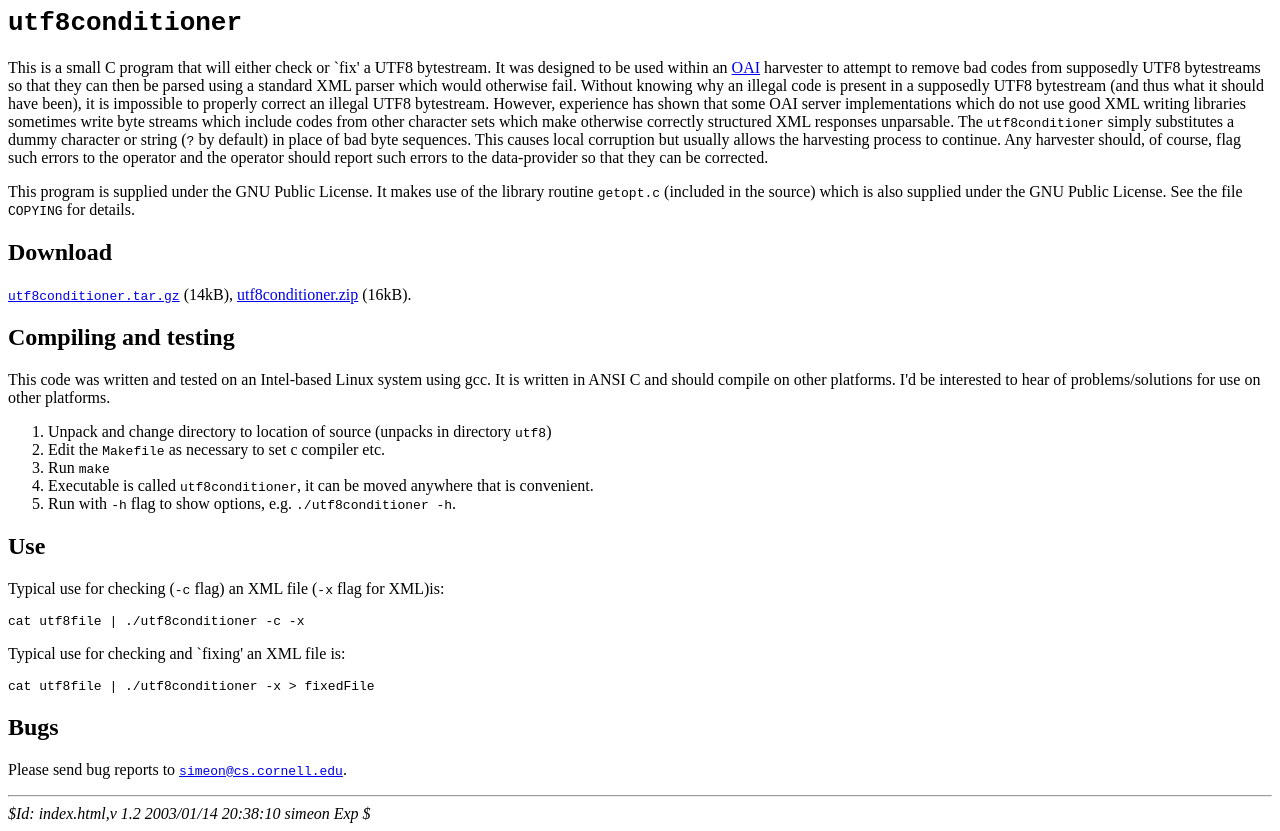
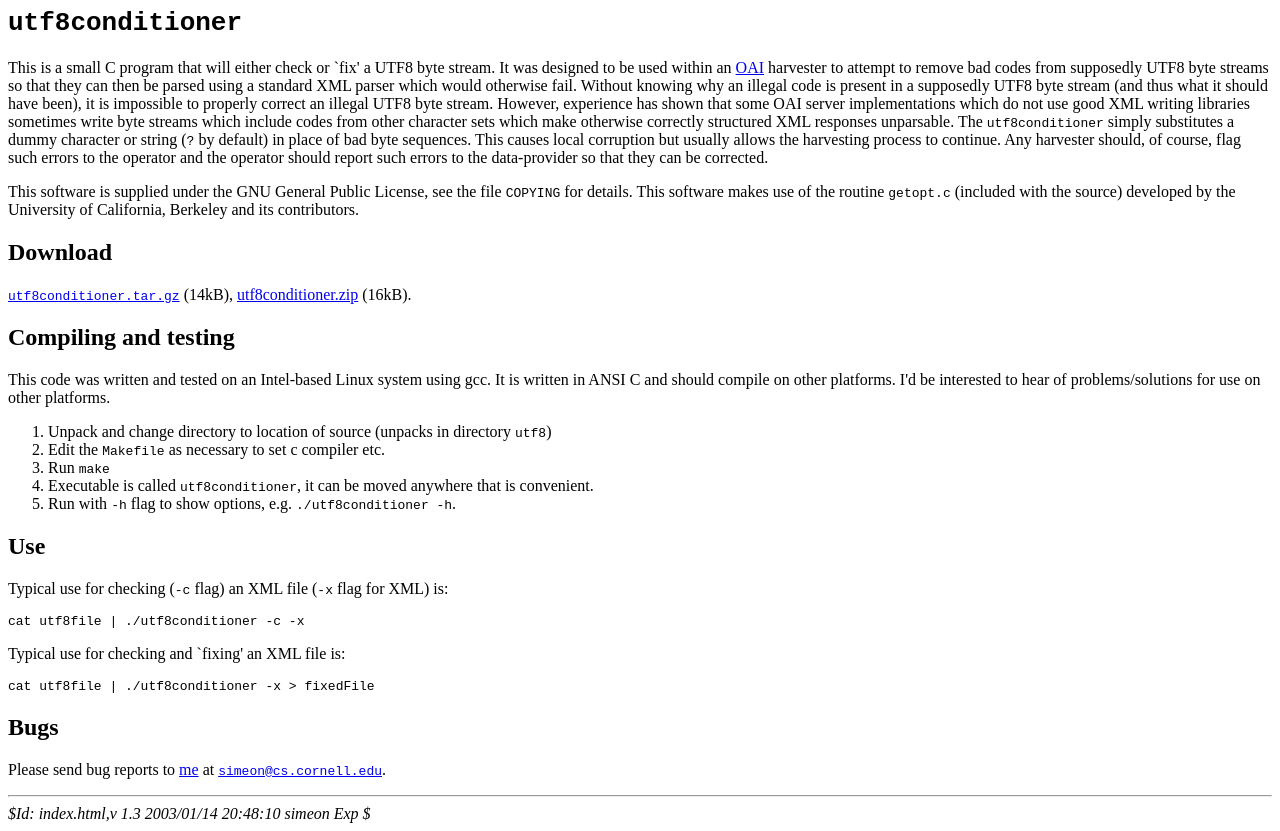
Before and after one commit to zimeon/utf8conditioner, a plain HTML site: page index.html in a window 1280 px wide. Drawn offline with Linux system fonts and the light colour scheme.

Commit message:
Minor fixes [Simeon]

```diff
--- a/index.html
+++ b/index.html
@@ -7,13 +7,13 @@
 <h1><code>utf8conditioner</code></h1>
 
 <p>
-This is a small C program that will either check or `fix' a UTF8 bytestream.
+This is a small C program that will either check or `fix' a UTF8 byte stream.
 It was designed to be used within an <a href="http://www.openarchives.org">OAI</a>
-harvester to attempt to remove bad codes from supposedly UTF8 bytestreams so
+harvester to attempt to remove bad codes from supposedly UTF8 byte streams so
 that they can then be parsed using a standard XML parser which would otherwise
 fail. Without knowing why an illegal code is present in a supposedly UTF8
-bytestream (and thus what it should have been), it is impossible to properly
-correct an illegal UTF8 bytestream.
+byte stream (and thus what it should have been), it is impossible to properly
+correct an illegal UTF8 byte stream.
 However, experience has shown that some OAI server implementations which do not
 use good XML writing libraries sometimes write byte streams which include codes
 from other character sets which make otherwise correctly structured XML responses
@@ -25,10 +25,11 @@ should, of course, flag such errors to the operator and the operator should
 report such errors to the data-provider so that they can be corrected.
 </p>
 <p>
-This program is supplied under the GNU Public License. It makes use of
-the library routine <code>getopt.c</code> (included in the source) which is
-also supplied under the GNU Public License. See the file <code>COPYING</code>
-for details.
+This software is supplied under the GNU General Public License,
+see the file <code>COPYING</code> for details.
+This software makes use of the routine <code>getopt.c</code> (included
+with the source) developed by the University of California, Berkeley
+and its contributors.
 </p>
 
 <h2>Download</h2>
@@ -55,7 +56,7 @@ interested to hear of problems/solutions for use on other platforms.
 
 <h2>Use</h2>
 <p>
-Typical use for checking (<tt>-c</tt> flag) an XML file (<tt>-x</tt> flag for XML)is:
+Typical use for checking (<tt>-c</tt> flag) an XML file (<tt>-x</tt> flag for XML) is:
 </p>
 <pre>
 cat utf8file | ./utf8conditioner -c -x
@@ -70,12 +71,13 @@ cat utf8file | ./utf8conditioner -x > fixedFile
 <h2>Bugs</h2>
 <p>
 Please send bug reports to
+<a href="http://www.cs.cornell.edu/people/simeon">me</a> at
 <a href="mailto:simeon@cs.cornell.edu"><code>simeon@cs.cornell.edu</code></a>.
 </p>
 
 <hr>
 <address>
-$Id: index.html,v 1.2 2003/01/14 20:38:10 simeon Exp $
+$Id: index.html,v 1.3 2003/01/14 20:48:10 simeon Exp $
 </address>
 </body>
 </html>
```
